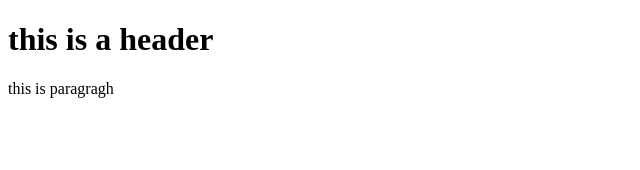
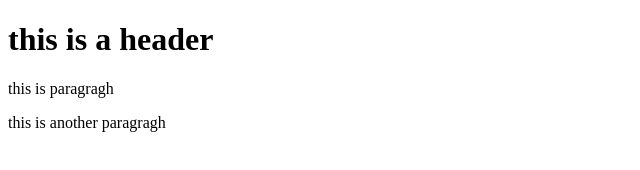
Before and after one commit to thanhthanh098/git-test, a plain HTML site: page index.html in a window 1280 px wide. Shown: the whole page, without its empty margins (0-640 px from the left). Drawn offline with Linux system fonts and the light colour scheme.

Commit message:
third commit

```diff
--- a/index.html
+++ b/index.html
@@ -4,6 +4,7 @@
     <body>
         <h1>this is a header</h1>
         <p>this is paragragh</p>
+        <p>this is another paragragh</p>
     </body>
 
 </html>
```
